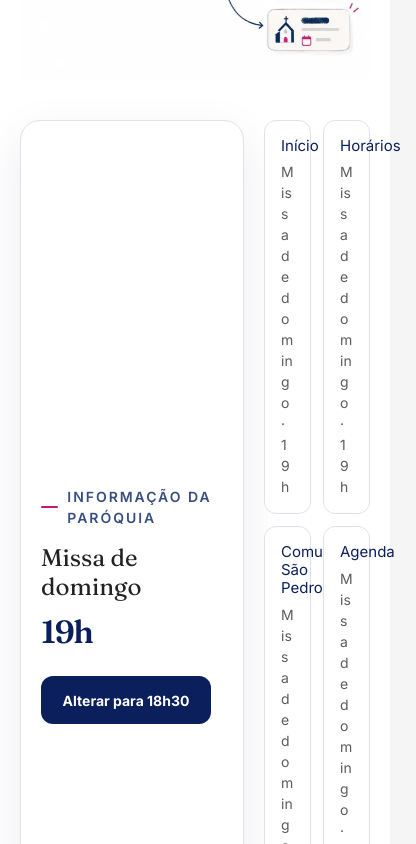
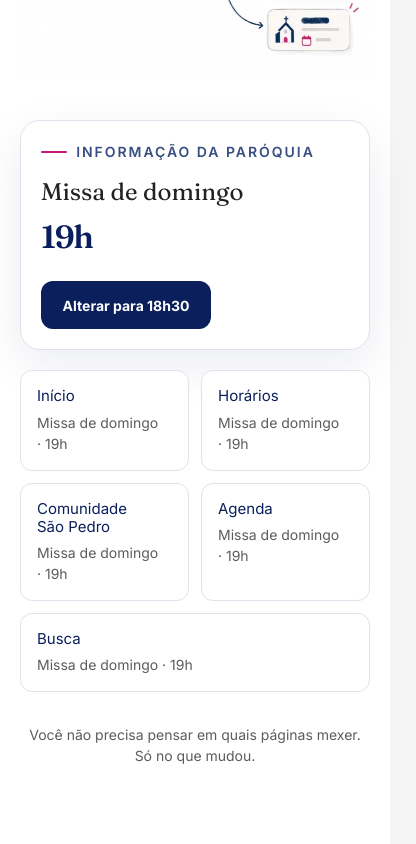
Before and after one commit to casteleti/catolico-digital-site, a Next.js app: page / in a window 390 px wide. Shown: the part 7060-7904 px from the top of the page, 416 px wide, since content can reach past the window. Built offline with nearby package versions, Linux system fonts and the light colour scheme; no server answers.

Commit message:
fix(site): remove a rolagem horizontal da Home no celular
Rosácea do bloco de propósito cortada, regra de uma coluna da demo de
horários movida para depois da regra-base e título das dúvidas menor em 320 px.

Co-Authored-By: Claude Sonnet 5.5 <noreply@anthropic.com>

```diff
--- a/src/app/globals.css
+++ b/src/app/globals.css
@@ -314,11 +314,10 @@ blockquote { margin: 2rem 0 0; padding-left: 1rem; border-left: 2px solid var(--
   .floating-card--celebration { left: -.5rem; bottom: 1rem; }
   .floating-card--news { right: -.5rem; }
   .icon-grid--six, .icon-grid--five, .icon-grid--four { grid-template-columns: 1fr; }
-  .solution-layout, .purpose-layout, .difference-layout, .audience-layout, .faq-layout { grid-template-columns: 1fr; gap: 3rem; }
+  .solution-layout, .purpose-layout, .difference-layout, .audience-layout, .faq-layout { grid-template-columns: minmax(0, 1fr); gap: 3rem; }
   .solution-mockup { transform: none; }
   .steps-grid { grid-template-columns: 1fr; margin-top: 2.5rem; }
   .product-tabs__panel { grid-template-columns: 1fr; gap: 2rem; }
-  .schedule-update-demo { grid-template-columns: minmax(0, 1fr); }
   .check-list { grid-template-columns: 1fr; }
   .launch-benefits { grid-template-columns: 1fr; }
   .form-grid { grid-template-columns: 1fr; }
@@ -398,6 +397,7 @@ h3, .faq-trigger, .button, .site-nav { font-family: var(--font-sans); }
 .schedule-update-demo__page p { margin: 0; color: var(--color-ink-700); font-size: var(--text-sm); line-height: 1.5; overflow-wrap: anywhere; }
 .schedule-update-demo__page.is-updated { animation: schedule-updated 700ms var(--ease-emphasized) both; }
 .schedule-update-demo__page:last-of-type { grid-column: 1 / -1; }
+@media (max-width: 760px) { .schedule-update-demo { grid-template-columns: minmax(0, 1fr); } } /* depois da regra-base: antes ela vencia a media query e a demo estourava a largura no celular */
 .visually-hidden { position: absolute; width: 1px; height: 1px; padding: 0; margin: -1px; overflow: hidden; clip: rect(0, 0, 0, 0); white-space: nowrap; border: 0; }
 @keyframes schedule-updated { 50% { border-color: var(--color-gold-600); background: var(--color-gold-100); } }
 .checkbox-label a { color: var(--color-brand-800); font-weight: 600; text-underline-offset: .16em; }
@@ -478,7 +478,7 @@ button:disabled:hover { transform: none; }
 .audience-secondary { grid-column: 2; padding: 1.2rem 1.4rem; border-left: 2px solid var(--color-brand-100); }
 .audience-secondary h3 { margin-bottom: .75rem; color: var(--color-ink-700); font-size: var(--text-sm); }
 .audience-layout > .button { grid-column: 2; }
-.purpose-band { padding-block: clamp(2.5rem, 5vw, 4rem); }
+.purpose-band { overflow-x: clip; padding-block: clamp(2.5rem, 5vw, 4rem); }
 .purpose-band__inner { display: grid; grid-template-columns: minmax(0, 1.2fr) minmax(16rem, .8fr); align-items: center; gap: clamp(2rem, 6vw, 5rem); }
 .purpose-band h2 { max-width: 18ch; margin-bottom: .8rem; }
 .purpose-band__inner > div > p:last-child { max-width: 44rem; margin: 0; color: var(--color-ink-700); line-height: 1.6; }
@@ -1107,3 +1107,4 @@ p, li, blockquote, .icon-card p, .routine__step p { text-wrap: pretty; }
 .legal-page ul { max-width: 42rem; margin: 0 0 1.25rem; padding-left: 1.25rem; color: rgb(255 255 255 / 78%); font-size: var(--text-lg); line-height: 1.75; }
 .legal-page li + li { margin-top: .5rem; }
 .legal-page li strong { color: var(--color-white); }
+@media (max-width: 22.5rem) { #faq-title { font-size: 1.75rem; } } /* 320 px: "costumam perguntar." (colado por nbsp) não cabia em 32 px e alargava a página */
```
Also changed, not shown: 1 other file (tests, documents, lock files or other folders).
